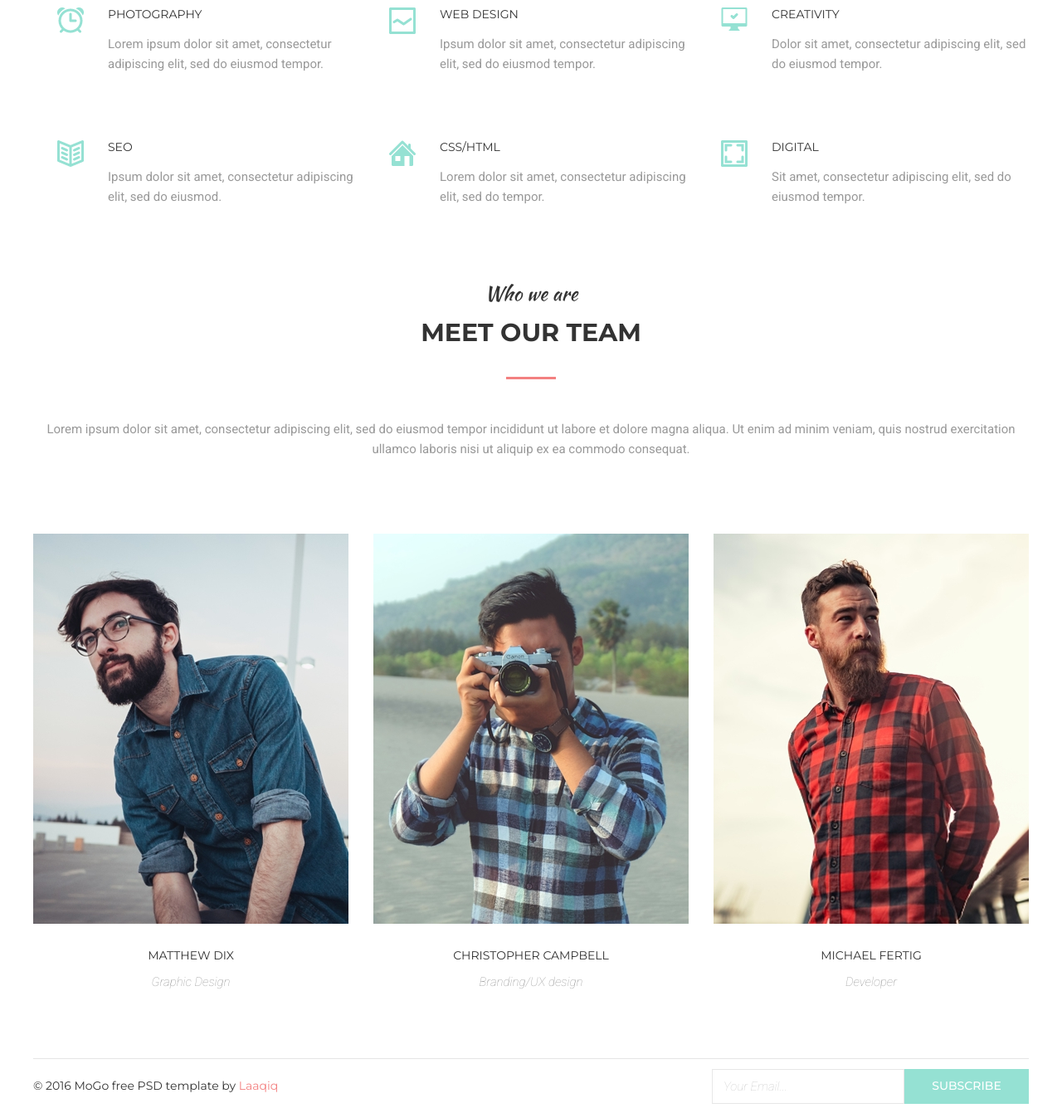
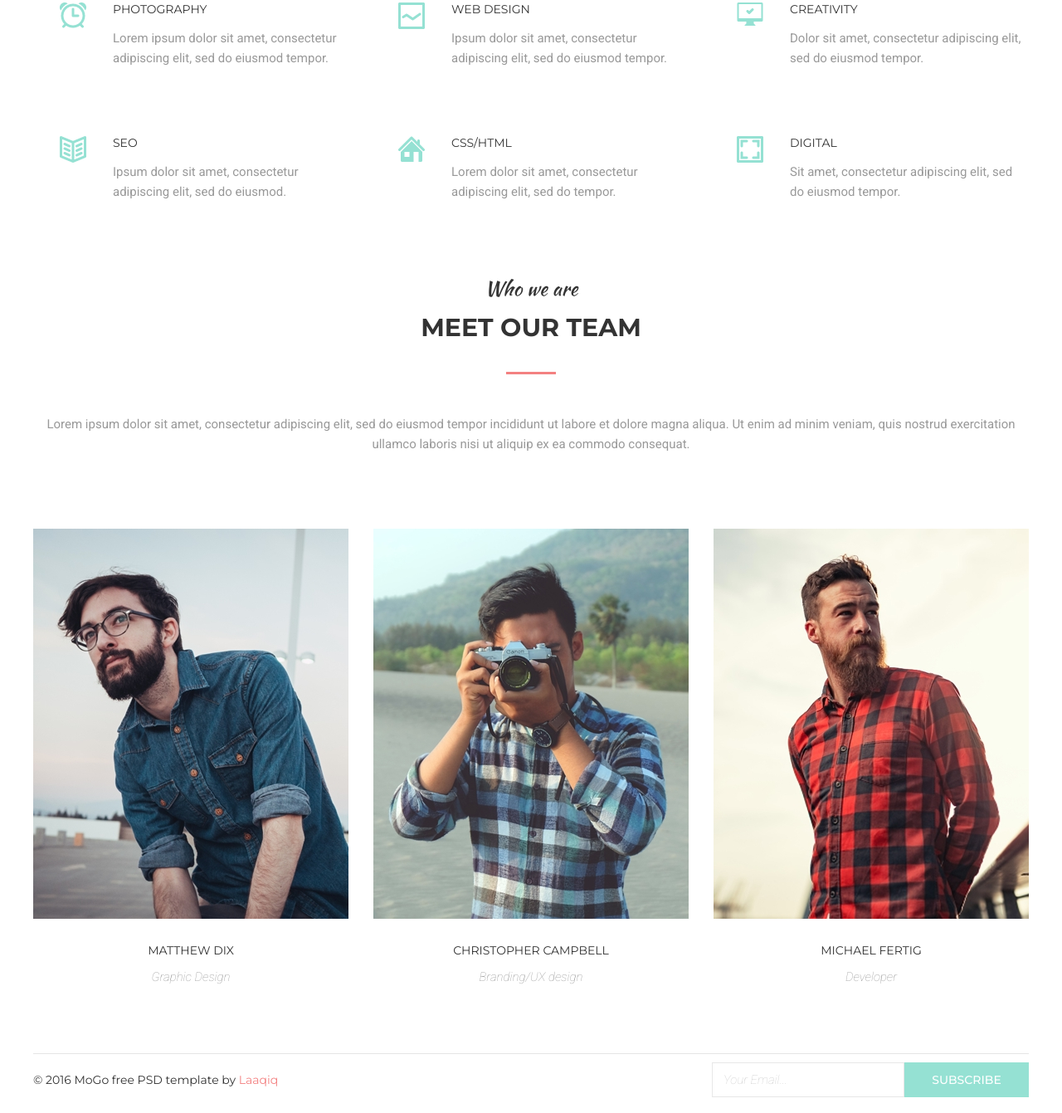
Before and after one commit to GubarSerg/goit-fe-course, a plain HTML site: page modul-06/hw-06/index.html in a window 1280 px wide. Shown: the part 358-1699 px from the top of the page at 83% size. Drawn offline with Linux system fonts and the light colour scheme.

Commit message:
Bugs Fixed

```diff
--- a/modul-06/hw-06/css/style.css
+++ b/modul-06/hw-06/css/style.css
@@ -26,6 +26,7 @@ img {
 }
 
 .menu-link {
+  position: relative;
   text-transform: uppercase;
   text-decoration: none;
   font-size: 14px;
@@ -38,15 +39,17 @@ img {
   color: #f38181;
 }
 
-.menu-item::after {
+.menu-link::after {
+  position: absolute;
   display: block;
+  width: 100%;
   height: 3px;
   background-color: #f38181;
   content: "";
-  margin-top: 7px;
+  top: 23px;
   opacity: 0;
 }
-.menu-item:hover::after {
+.menu-link:hover::after {
   opacity: 1;
 }
 
@@ -107,9 +110,10 @@ img {
 .service-block {
   display: flex;
   flex-wrap: wrap;
+  justify-content: space-between;
   align-content: space-between;
   list-style: none;
-  height: 240px;
+  min-height: 240px;
   margin: 0;
   padding: 0;
 }
@@ -120,11 +124,10 @@ img {
   font-size: 14px;
   font-weight: 400;
   text-transform: uppercase;
-  margin: 0px;
+  margin: 0px 0px 15px;
 }
 
 .block-item p {
-  padding-left: 90px;
   margin: 0px;
   color: #999999;
   font-family: Roboto;
@@ -134,14 +137,18 @@ img {
 }
 
 .block-item {
+  box-sizing: border-box;
+  padding-left: 96px;
   display: flex;
   flex-wrap: wrap;
-  flex: 0 0 400px;
+  width: 32%;
+  position: relative;
 }
 
 
 .block-item::before {
-  margin: 0px 29px;
+  position: absolute;
+  left: 32px;
   content: "";
   height: 32px;
   width: 32px;
@@ -339,7 +346,7 @@ img {
 
 
 .menu-link,
-.menu-item::after,
+.menu-link::after,
 .card-img,
 .overlay,
 .social,
@@ -357,15 +364,10 @@ img {
   align-items: center;
   width: 1200px;
   margin: 0 auto;
+  border-top: 1px solid #e5e5e5;
+  padding: 10px 0px;
 }
 
-.footer-container::before {
-  display: block;
-  height: 1px;
-  width: 100%;
-  background-color: #e5e5e5;
-  content: "";
-}
 
 .footer-container p {
   margin: 0px;
@@ -373,7 +375,6 @@ img {
   font-family: Montserrat;
   font-size: 14px;
   font-weight: 400;
-  padding: 24px 0px 24px;
 }
 
 .footer-container a {
--- a/modul-06/hw-06/index.html
+++ b/modul-06/hw-06/index.html
@@ -149,8 +149,7 @@
             </div>
         </section>
     </main>
-    <footer>
-        <div class="footer-container">
+    <footer class="footer-container">
         <p>© 2016 MoGo free PSD template by
             <a href="#">Laaqiq</a>
         </p>
@@ -158,7 +157,6 @@
             <input type="email" placeholder="Your Email...">
             <button class="subscribe" type="submit">Subscribe</button>
         </form>
-        </div>
     </footer>
 </body>
 
```
Lines whose indentation alone changed are shown as unchanged.
